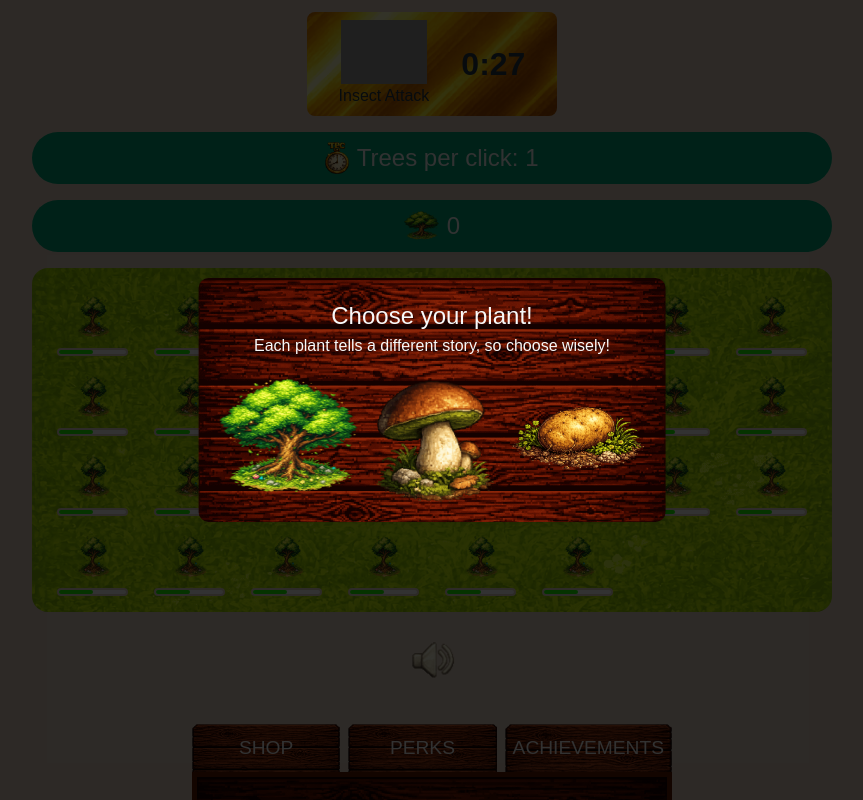
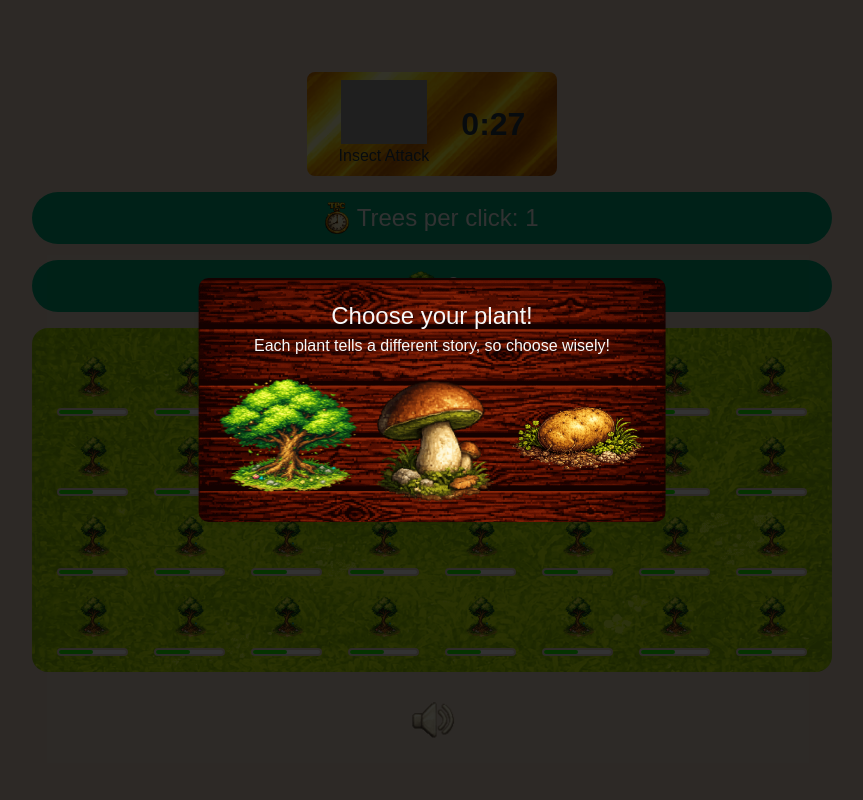
Before and after one commit to SebastianBroz/WBI-klikacka, a Vue app in the folder vite-project/: page / in a window 1280 px wide. Shown: the top 800 px of the page, without its empty margins (208-1071 px from the left). Built offline with nearby package versions, Linux system fonts and the light colour scheme; grey boxes are pictures that could not be loaded; a web font is replaced by a local one.

Commit message:
Events appearing animation implemented

```diff
--- a/vite-project/src/App.vue
+++ b/vite-project/src/App.vue
@@ -124,6 +124,7 @@ onUnmounted(() => {
       <ChoosePlant v-if="isChoosingPlant"/>
       <Ending v-if="store.count >= 10 && !endingDismissed" @close="endingDismissed = true"/>
           <section class="stats">
+            <Transition name="event-banner">
               <div class="buffOrNerf" v-if="activeEvent">
                 <div class="temporary">
                   <img :src="activeEvent === 'rain' ? '/pics/event_rain.png' : '/pics/event_insect_attack.png'" style="pointer-events: none;">
@@ -131,6 +132,7 @@ onUnmounted(() => {
                 </div>
                 <p class="countdown">{{ countdownDisplay }}</p>
               </div>
+            </Transition>
             <div class="pesticideTimer" v-if="pesticideTimeRemaining">
               <img src="" style="pointer-events: none;">
               <p>Pesticide: {{ pesticideTimeRemaining }}</p>
@@ -152,7 +154,7 @@ onUnmounted(() => {
                       selectedPlant === 'mushrooms' ? 'background-image: url(/pics/forest_floor.png)' :
                                                       'background-image: url(/pics/soil_floor.png)'"
             >
-              <Field v-for="n in 30" :key="n" />
+              <Field v-for="n in 32" :key="n" />
             </div>
           <Audio />
           </section>
@@ -263,9 +265,27 @@ main {
 .stats {
   display: flex;
   flex-direction: column;
+  justify-content: center;
   align-items: center;
   gap: 1rem;
   width: 100%;
+  height: 100vh;
+}
+.event-banner-enter-active {
+  animation: eventSlideIn 0.4s cubic-bezier(0.34, 1.56, 0.64, 1) both;
+}
+.event-banner-leave-active {
+  animation: eventSlideIn 0.3s ease-in reverse both;
+}
+@keyframes eventSlideIn {
+  from {
+    opacity: 0;
+    transform: translateY(-1.5rem) scale(0.92);
+  }
+  to {
+    opacity: 1;
+    transform: translateY(0) scale(1);
+  }
 }
 .buffOrNerf{
   background-image: url(/pics/golden_bg.png);
```
Lines whose indentation alone changed are shown as unchanged.
